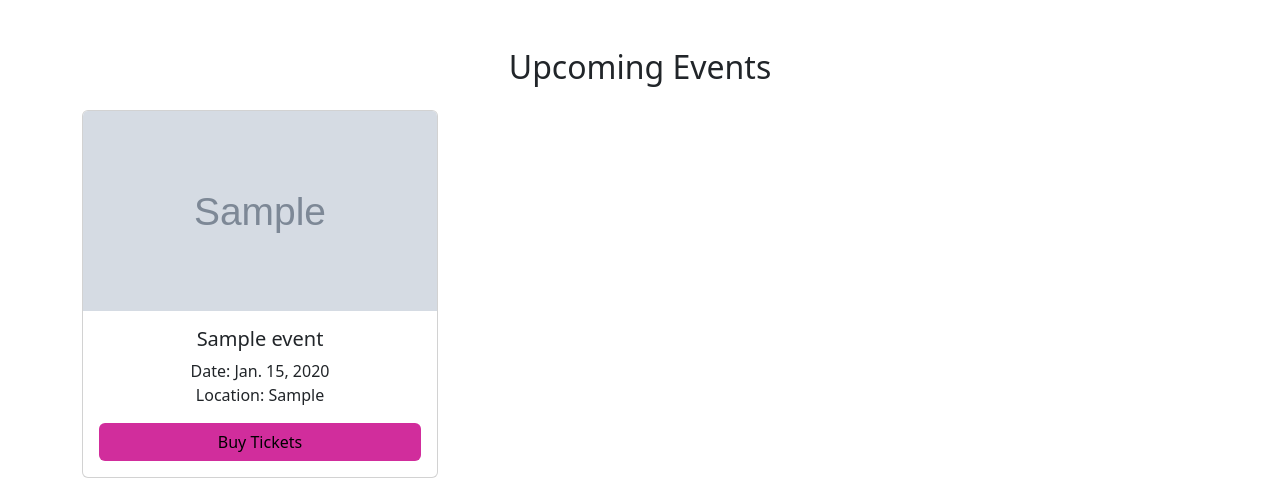
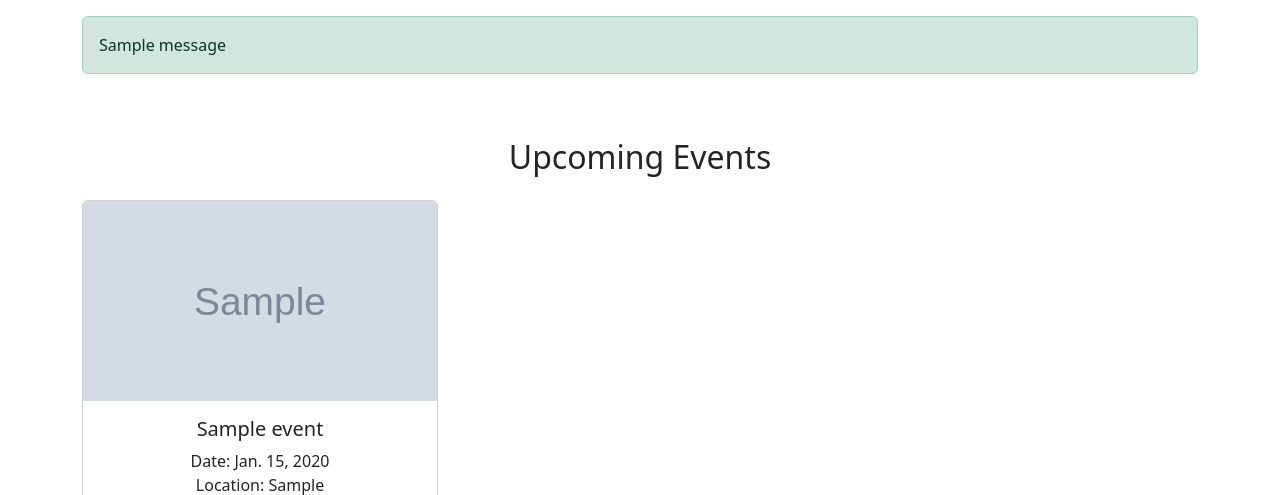
Before and after one commit to Rayet01/InSync-Audio, a Django app: page /events/ in a window 1280 px wide. Shown: the part 126-621 px from the top of the page. Run offline with Django 4.2, Linux system fonts and the light colour scheme; tables that the repository leaves empty hold one stand-in row (values such as "Sample post"); grey boxes marked "Sample" are stand-in pictures; one stand-in notice (Sample message) is shown.

Commit message:
Update base template: add a section to display notifications

```diff
--- a/templates/base.html
+++ b/templates/base.html
@@ -97,6 +97,18 @@
       </div>
     </nav>
 
+    <!-- Notifications -->
+    {% if messages %}
+    <div class="container mt-3">
+        {% for message in messages %}
+            <div class="alert alert-{{ message.tags }}" role="alert">
+                {{ message }}
+            </div>
+        {% endfor %}
+    </div>
+{% endif %}
+
+
     <!-- Content Block -->
     <main>
       {% block content %}
```
Also changed, not shown: media/avatars/image8-2.webp (added).
